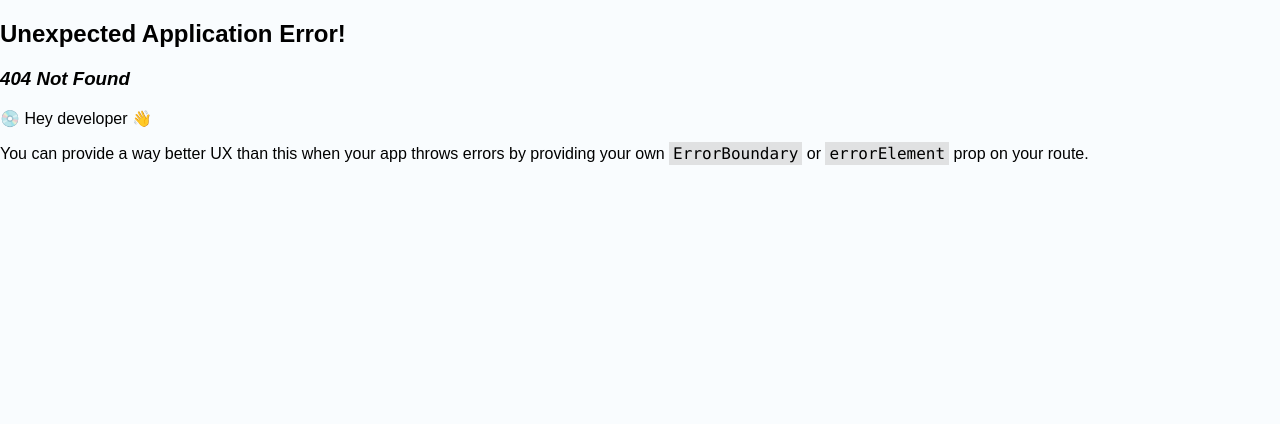
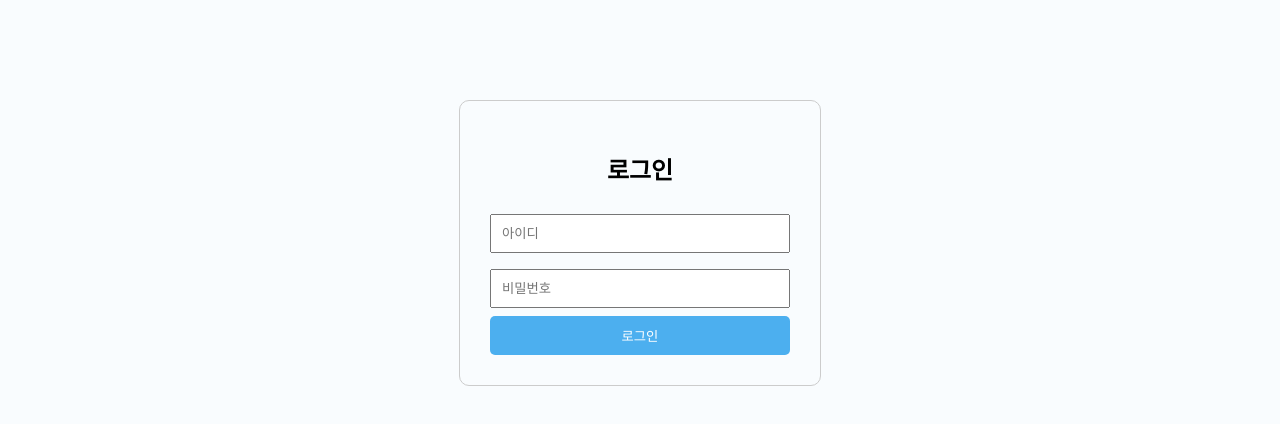
Before and after one commit to Re-Local/Frontend, a React (Create React App) app: page /login in a window 1280 px wide. Before the commit this address had no page. Shown: the top 424 px of the page. Built offline with nearby package versions, Linux system fonts and the light colour scheme.

Commit message:
로그인 창 v25.08.11.1
기본적인 로그인 창 화면을 구현하였습니다.
메인페이지에서 /login 붙이면 창 나옵니다.

```diff
--- a/src/App.js
+++ b/src/App.js
@@ -5,6 +5,7 @@ import Community from './Community/Community';
 import Recommended from './Genre/Recommended';
 import AllPosters from './Genre/AllPosters';
 import Main from './MainPage/Main';
+import Login from './Login/Login';
 
 
 
@@ -33,6 +34,10 @@ const router = createBrowserRouter([
     path: "/genre/all",
     element: <AllPosters />,
   },
+    {
+    path: "/login",
+    element: <Login />,
+  },
 
 ]);
 
--- /dev/null
+++ b/src/Login/Login.css
@@ -0,0 +1,34 @@
+.login-container {
+  width: 300px;
+  margin: 100px auto;
+  padding: 30px;
+  border: 1px solid #ccc;
+  border-radius: 10px;
+  text-align: center;
+  font-family: sans-serif;
+}
+
+.login-container h2 {
+  margin-bottom: 20px;
+}
+
+.login-container input {
+  width: 100%;
+  padding: 10px;
+  margin: 8px 0;
+  box-sizing: border-box;
+}
+
+.login-container button {
+  width: 100%;
+  padding: 10px;
+  background-color: #4cafef;
+  color: white;
+  border: none;
+  border-radius: 5px;
+  cursor: pointer;
+}
+
+.login-container button:hover {
+  background-color: #45a4df;
+}
--- /dev/null
+++ b/src/Login/Login.jsx
@@ -0,0 +1,30 @@
+import React, { useState } from "react";
+import "./Login.css";
+
+export default function Login() {
+  const [id, setId] = useState("");
+  const [password, setPassword] = useState("");
+
+  const handleLogin = () => {
+    alert(`아이디: ${id}\n비밀번호: ${password}`);
+  };
+
+  return (
+    <div className="login-container">
+      <h2>로그인</h2>
+      <input
+        type="text"
+        placeholder="아이디"
+        value={id}
+        onChange={(e) => setId(e.target.value)}
+      />
+      <input
+        type="password"
+        placeholder="비밀번호"
+        value={password}
+        onChange={(e) => setPassword(e.target.value)}
+      />
+      <button onClick={handleLogin}>로그인</button>
+    </div>
+  );
+}
```
